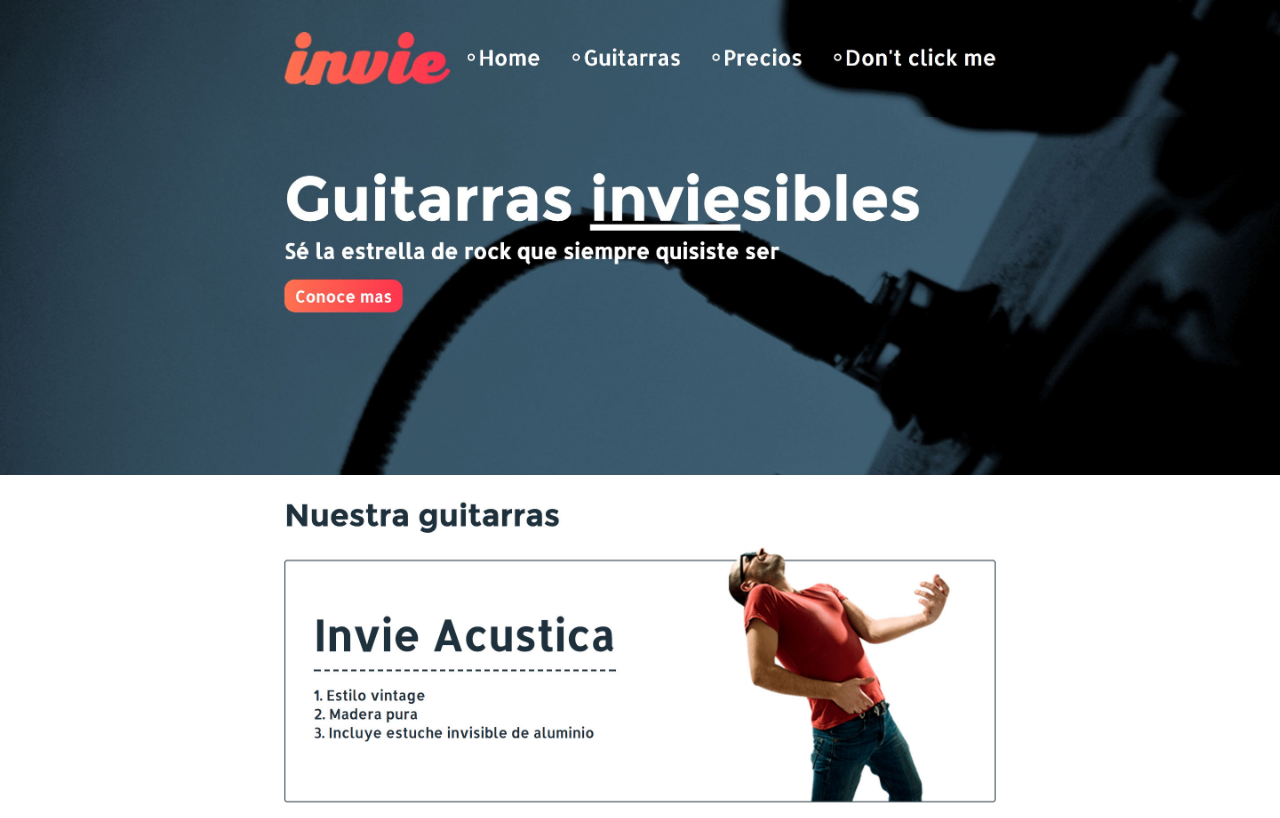
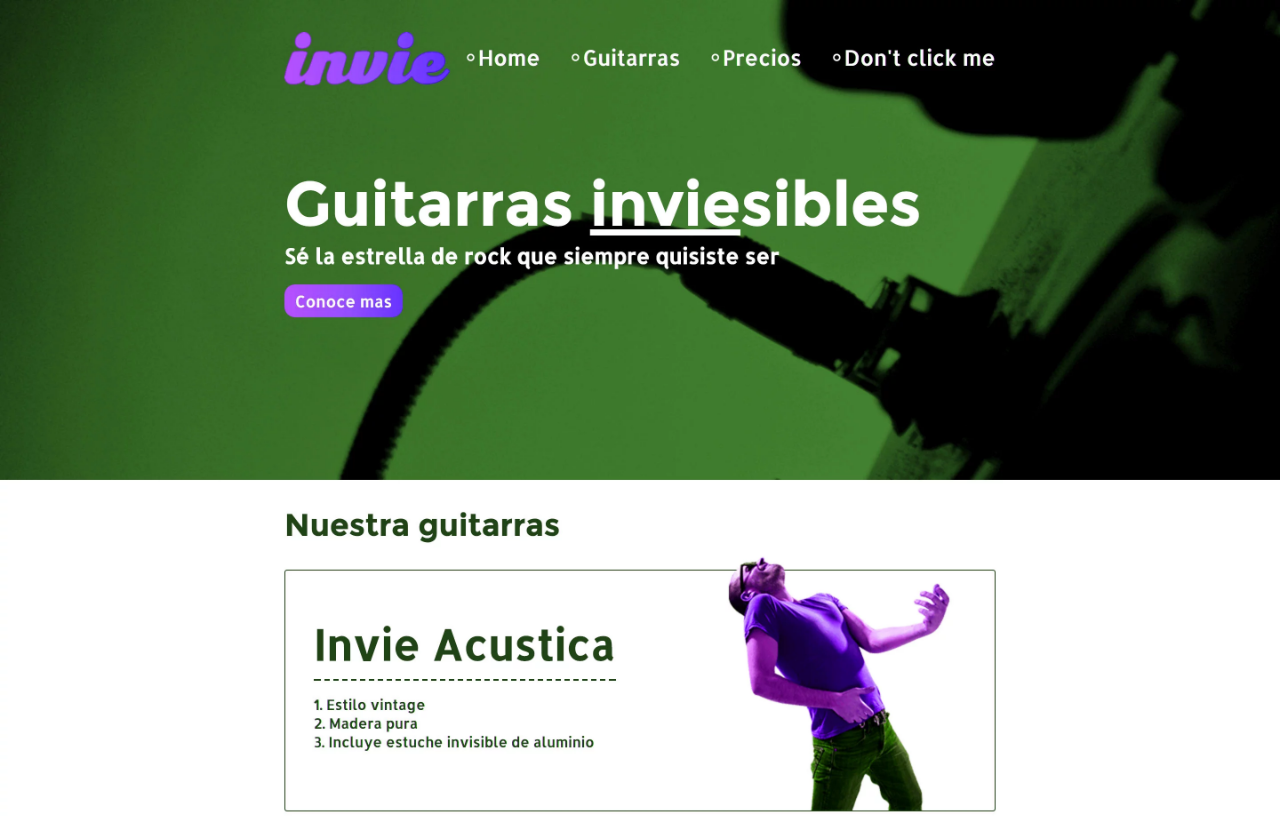
Before and after one commit to joaquinespi/demo-web, a plain HTML site: page index.html in a window 1280 px wide. Shown: the top 818 px of the page. Drawn offline with Linux system fonts and the light colour scheme.

Commit message:
nueva version verde

```diff
--- a/index.html
+++ b/index.html
@@ -12,8 +12,6 @@
     </style>
   </head>
   <body>
-    <img src="header.jpg" alt="">
-    <img src="hero.jpg" alt="">
-    <img src="acustica_1.jpg" alt="">
+    <img src="nueva-version.webp" alt="">
   </body>
 </html>
```
Also changed, not shown: nueva-version.webp (added).
